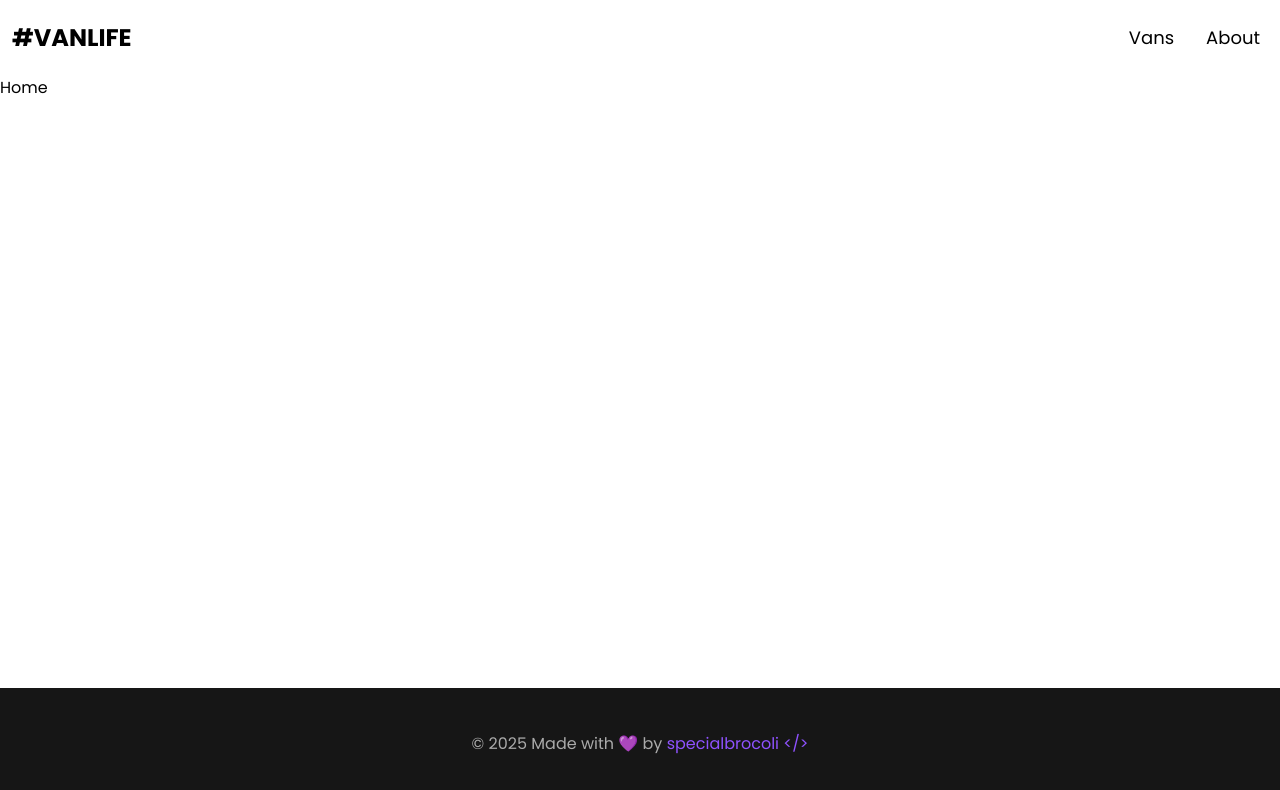
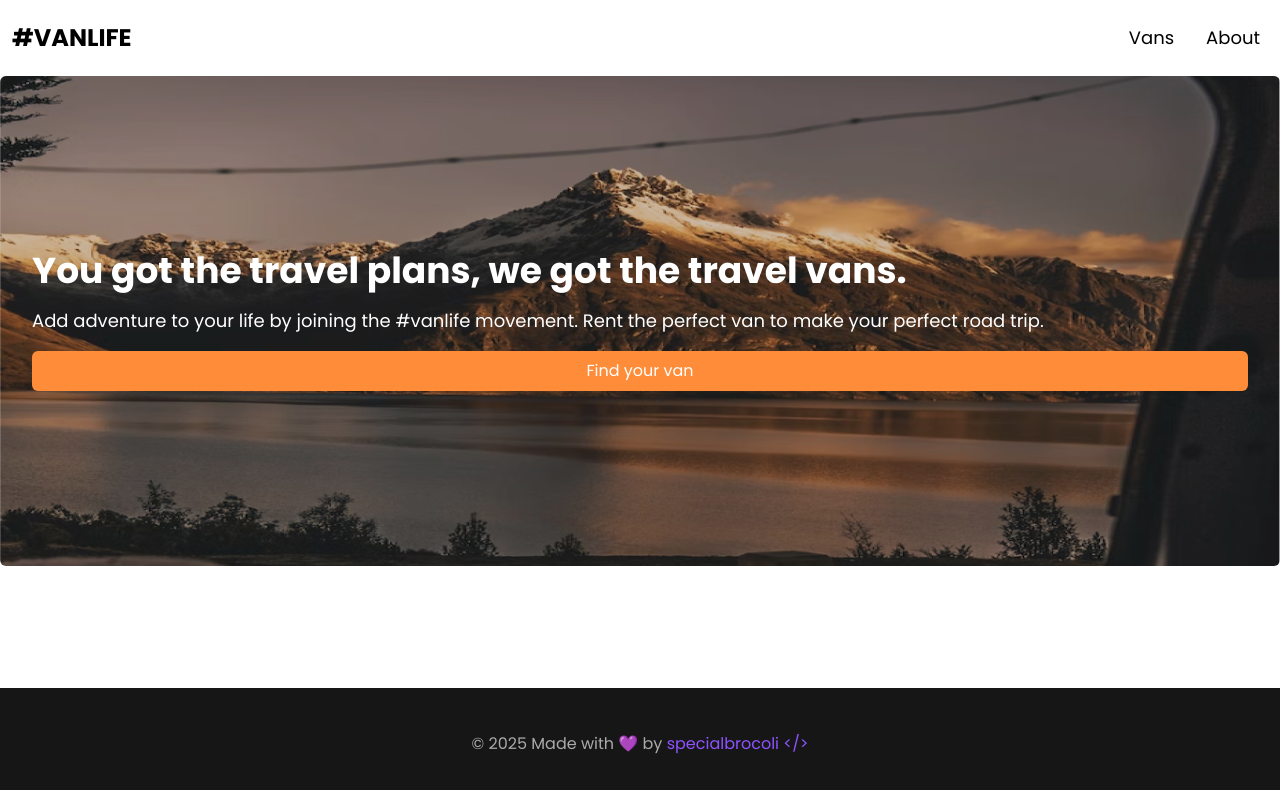
Before and after one commit to specialbrocoli/vanlife, a React (Vite) app: page / in a window 1280 px wide. Shown: the top 790 px of the page. Built offline with nearby package versions, Linux system fonts and the light colour scheme.

Commit message:
feat: ✨ Add hero section to Home page with custom styles

```diff
--- a/src/pages/Home.jsx
+++ b/src/pages/Home.jsx
@@ -1,7 +1,24 @@
-import React from 'react';
+import CustomLink from '../components/Button';
 
 const Home = () => {
-  return <div>Home</div>;
+  return (
+    <>
+      <section className='flex-1'>
+        <div className='bg-black/20 bg-[url(/home-hero.png)] bg-blend-overlay bg-no-repeat bg-cover bg-center rounded-md p-8 content-center text-left text-white space-y-4 h-4/5'>
+          <h1 className='text-3xl font-bold md:text-4xl'>
+            You got the travel plans, we got the travel vans.
+          </h1>
+
+          <p className='text-md md:text-lg'>
+            Add adventure to your life by joining the #vanlife movement. Rent
+            the perfect van to make your perfect road trip.
+          </p>
+
+          <CustomLink to='/vans'>Find your van</CustomLink>
+        </div>
+      </section>
+    </>
+  );
 };
 
 export default Home;
```
